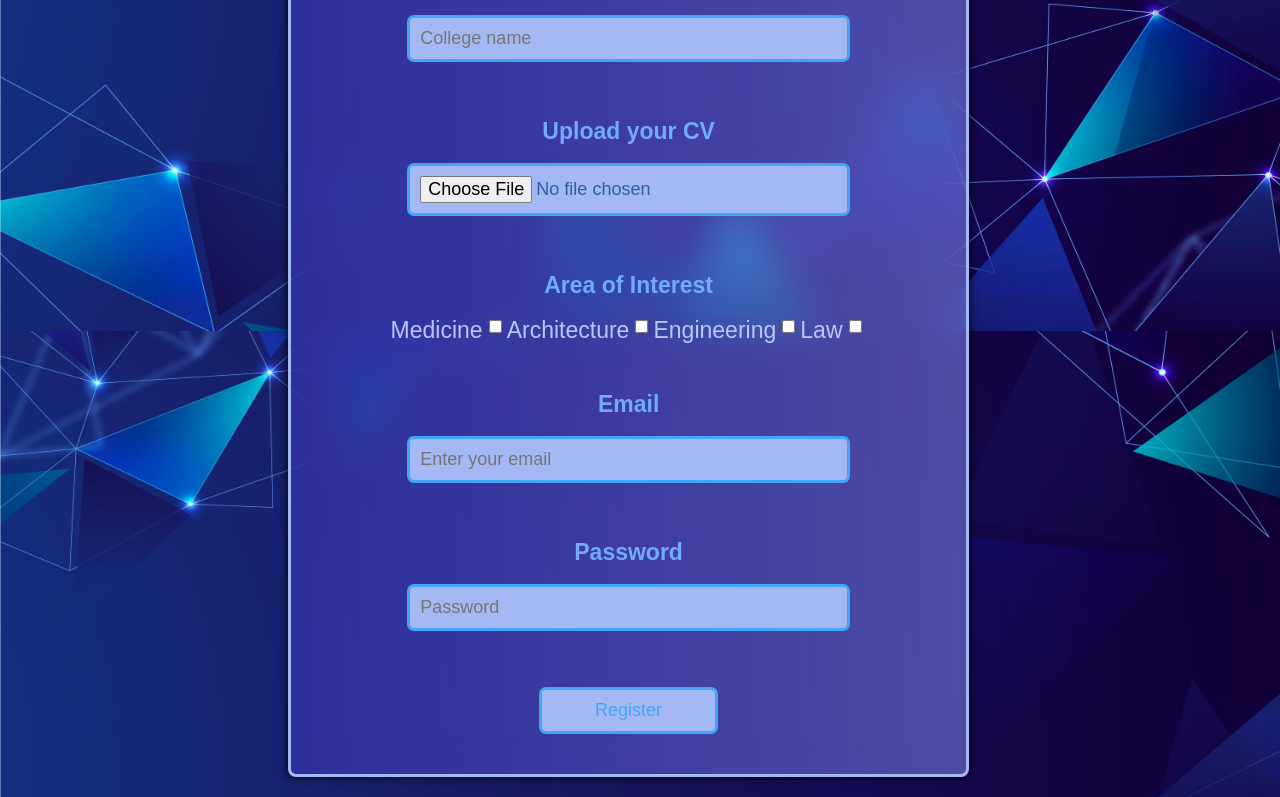
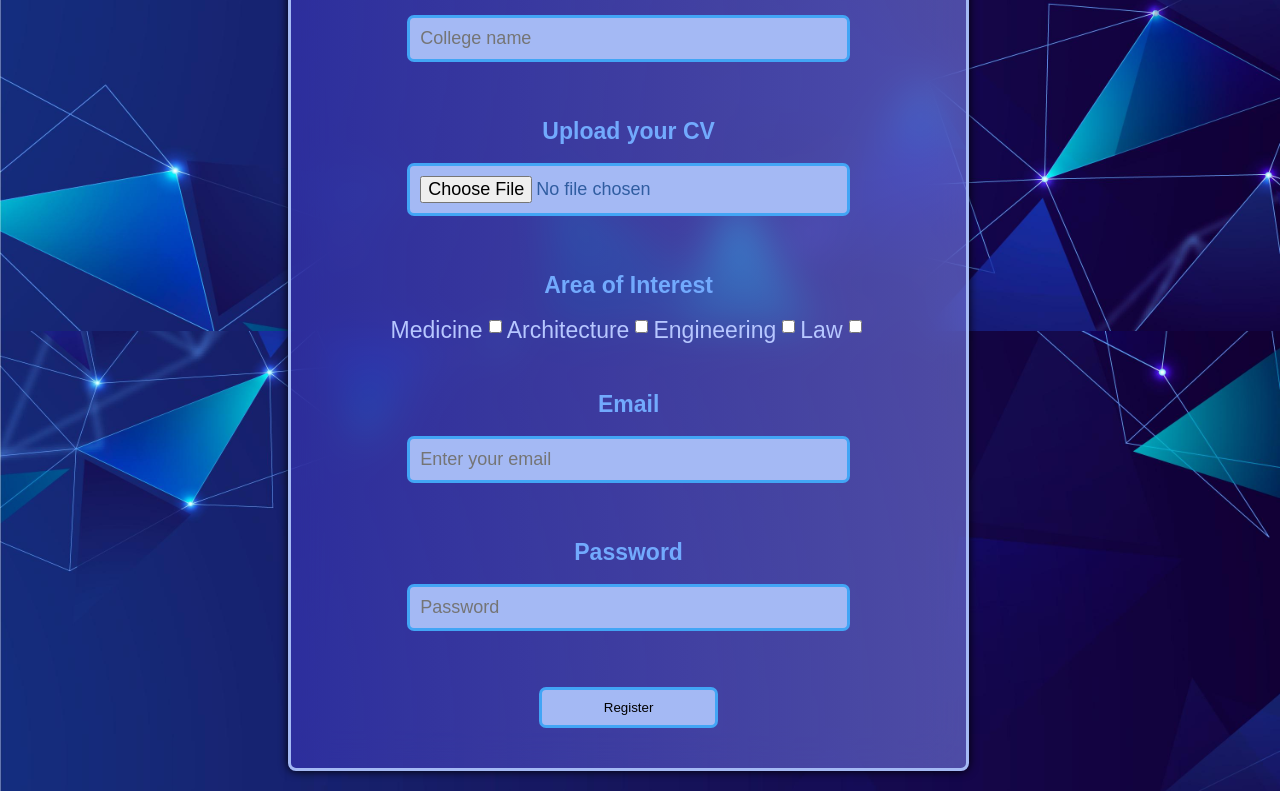
Before and after one commit to MhdMahir/Login, a plain HTML site: page rgstr.html in a window 1280 px wide. Shown: the part 1269-2066 px from the top of the page. Drawn offline with Linux system fonts and the light colour scheme.

Commit message:
Update rgstr.html

```diff
--- a/rgstr.html
+++ b/rgstr.html
@@ -89,7 +89,7 @@
     </style>
 </head>
 <body>
-    <form action="">
+    <form action="process_registration.php" method="POST"> <!-- Set action to your server-side script -->
         <div class="fieldset">
             <center><h1>INTERNSHIP REGISTRATION</h1></center>
             <legend><h3 style="color: #478ef9; font-family: sans-serif; font-size: 27px;">Personal Information</h3></legend>
@@ -143,9 +143,7 @@
             <label for="pswd"><b>Password</b></label><br>
             <input type="password" id="pswd" name="password" placeholder="Password"><br><br>
             <div class="button">
-                <button type="submit">
-                    <a href="index.html">Register</a>
-                </button>
+                <button type="submit">Register</button>
             </div>
         </div>
     </form>
```
